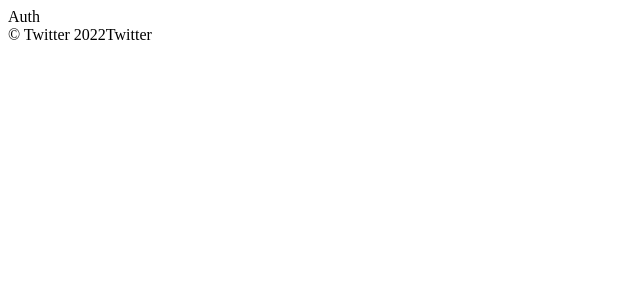
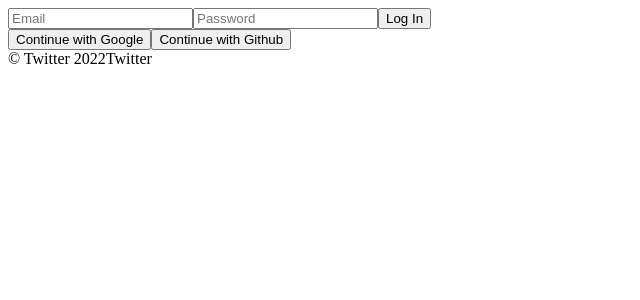
Before and after one commit to vi2920va/twitter-firebase-web, a React (Create React App) app: page / in a window 1280 px wide. Shown: the top 300 px of the page, without its empty margins (0-640 px from the left). Built offline with nearby package versions, Linux system fonts and the light colour scheme; no server answers.

Commit message:
:heavy_plus_sign: Add - Login Form Input

```diff
--- a/src/routes/Auth.tsx
+++ b/src/routes/Auth.tsx
@@ -1,7 +1,49 @@
-import React from "react";
+import React, { useState } from "react";
 
 const Auth = () => {
-  return <div>Auth</div>;
+  const [email, setEmail] = useState("");
+  const [password, setPassword] = useState("");
+  const handleInput = (event: React.ChangeEvent<HTMLInputElement>) => {
+    const { name, value } = event.currentTarget;
+    switch (name) {
+      case "email":
+        setEmail(value);
+        break;
+      case "password":
+        setPassword(value);
+        break;
+    }
+  };
+  const onSubmit = (event: React.FormEvent<HTMLFormElement>) => {
+    event.preventDefault();
+  };
+  return (
+    <div>
+      <form onSubmit={onSubmit}>
+        <input
+          type="text"
+          placeholder="Email"
+          value={email}
+          name="email"
+          onChange={handleInput}
+          required
+        />
+        <input
+          type="password"
+          placeholder="Password"
+          name="password"
+          value={password}
+          onChange={handleInput}
+          required
+        />
+        <button type="submit">Log In</button>
+      </form>
+      <div>
+        <button>Continue with Google</button>
+        <button>Continue with Github</button>
+      </div>
+    </div>
+  );
 };
 
 export default Auth;
```
